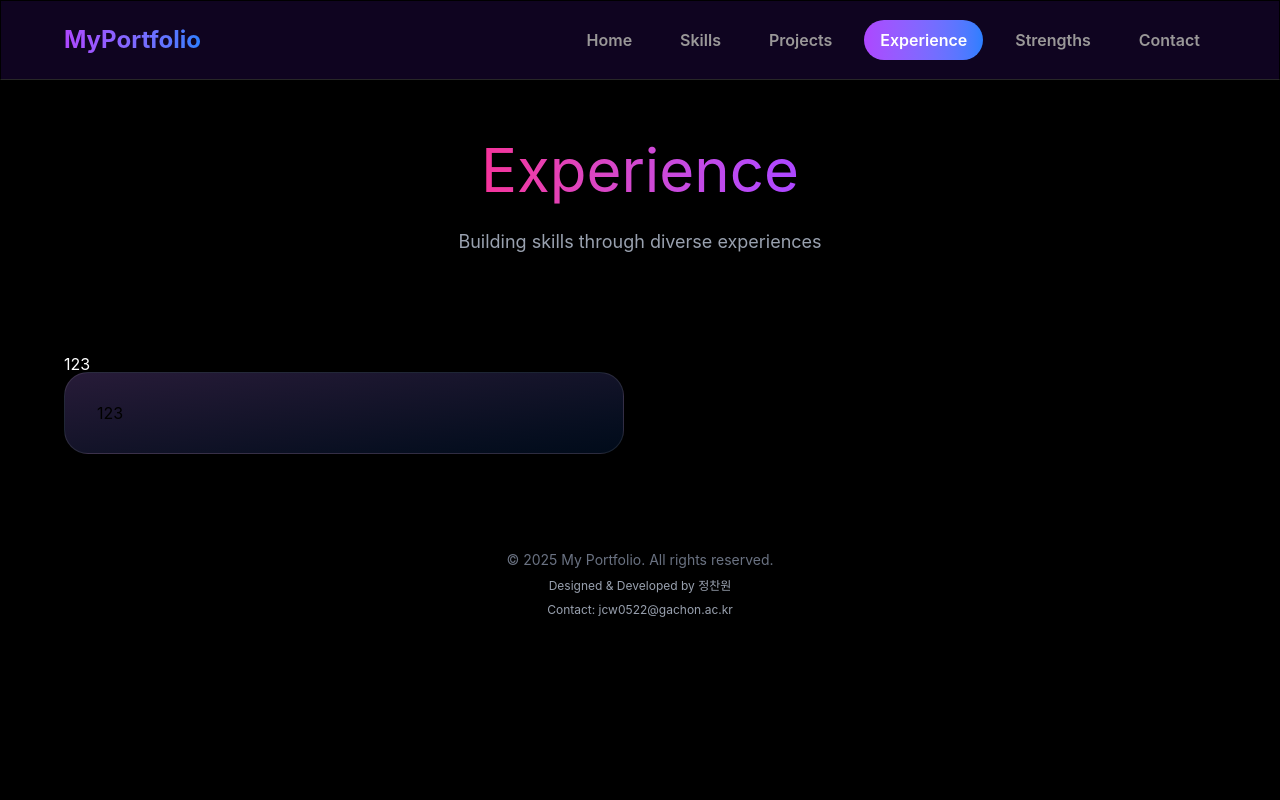
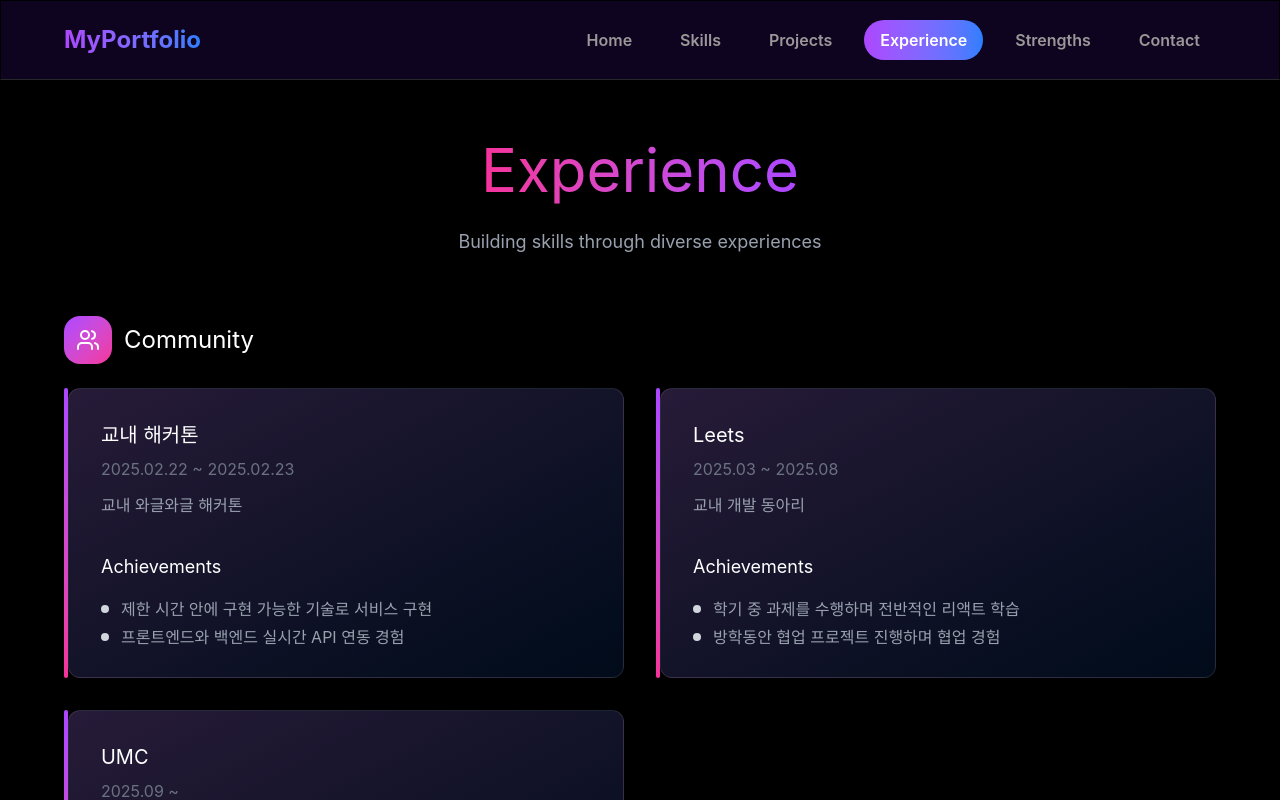
Before and after one commit to JeongCW0522/Portfolio, a React (Vite) app: page /experience in a window 1280 px wide. Built offline with nearby package versions, Linux system fonts and the light colour scheme.

Commit message:
feat: 경험 UI 구현

```diff
--- a/src/components/Experience.jsx
+++ b/src/components/Experience.jsx
@@ -1,6 +1,8 @@
 import { motion } from "framer-motion";
 import PageTitle from "./layouts/PageTitle";
-import ExperienceCard from "./Experience/ExperienceCard";
+import Experience1 from "./Experience/Experience1";
+import { Users, Award } from "lucide-react";
+import Experience2 from "./Experience/Experience2";
 
 const experience = () => {
   return (
@@ -14,8 +16,29 @@ const experience = () => {
         title="Experience"
         subTitle="Building skills through diverse experiences"
       />
-      <div className="grid grid-cols-1 md:grid-cols-2 gap-8 w-full max-w-6xl mt-10">
-        <ExperienceCard />
+
+      <div className="max-w-6xl w-full">
+        <div className="flex items-center gap-3 mb-6">
+          <div className="bg-linear-to-br from-purple-500 to-pink-500 rounded-2xl p-3 text-white">
+            <Users />
+          </div>
+          <h2 className="text-white text-2xl">Community</h2>
+        </div>
+        <div className="grid grid-cols-1 md:grid-cols-2 gap-8">
+          <Experience1 />
+        </div>
+      </div>
+
+      <div className="max-w-6xl w-full mt-20">
+        <div className="flex items-center gap-3 mb-6">
+          <div className="bg-linear-to-br from-orange-400 to-orange-600 rounded-2xl p-3 text-white">
+            <Award />
+          </div>
+          <h2 className="text-white text-2xl">Awards</h2>
+        </div>
+        <div className="grid grid-cols-1 md:grid-cols-2 gap-8">
+          <Experience2 />
+        </div>
       </div>
     </motion.div>
   );
--- /dev/null
+++ b/src/components/Experience/Experience1.jsx
@@ -0,0 +1,14 @@
+import { experienceList } from "../../data/experience";
+import ExperienceCard from "./ExperienceCard";
+
+const Experience1 = () => {
+  return (
+    <>
+      {experienceList.map((item) => (
+        <ExperienceCard key={item.title} {...item} />
+      ))}
+    </>
+  );
+};
+
+export default Experience1;
--- /dev/null
+++ b/src/components/Experience/Experience2.jsx
@@ -0,0 +1,16 @@
+import ExperienceCard from "./ExperienceCard";
+
+const Experience2 = () => {
+  return (
+    <ExperienceCard
+      title="Leets 프로젝트 대상"
+      date="2025.08"
+      desc="방학동안 진행한 Letts 최종 프로젝트 대상"
+      Achieve1="모든 기능을 구현하여 완성도 있는 프로젝트 마무리"
+      Achieve2="마지막까지 QA 진행하며 오류 수정"
+      color="from-orange-400 to-orange-600"
+    />
+  );
+};
+
+export default Experience2;
--- a/src/components/Experience/ExperienceCard.jsx
+++ b/src/components/Experience/ExperienceCard.jsx
@@ -1,9 +1,25 @@
-const ExperienceCard = () => {
+import clsx from "clsx";
+
+const ExperienceCard = ({ title, date, desc, Achieve1, Achieve2, color }) => {
   return (
     <div>
-      <h1 className="text-white">123</h1>
-      <div className="w-full max-w-xl p-8 rounded-3xl border border-white/10 bg-linear-to-br from-[#271b38] to-[rgb(1,11,26)] transition-all duration-300 hover:-translate-y-1 hover:scale-103">
-        123
+      <div className="flex items-stretch transition-all duration-300 hover:-translate-y-1 hover:scale-103">
+        <div className={clsx("w-1 bg-linear-to-b rounded-full", color)} />
+        <div className="w-full max-w-xl p-8 rounded-xl border border-white/10 bg-linear-to-br from-[#271b38] to-[rgb(1,11,26)] space-y-3 hover:border-white/20 transision">
+          <h3 className="text-white text-xl">{title}</h3>
+          <p className="text-gray-500">{date}</p>
+          <p className="text-gray-400 my-5 mb-10">{desc}</p>
+          <h3 className="text-white text-lg mb-5">Achievements</h3>
+
+          <div className="flex items-center gap-3">
+            <div className="w-2 h-2 bg-gray-300 rounded-full" />
+            <p className="text-gray-400">{Achieve1}</p>
+          </div>
+          <div className="flex items-center gap-3">
+            <div className="w-2 h-2 bg-gray-300 rounded-full" />
+            <p className="text-gray-400">{Achieve2}</p>
+          </div>
+        </div>
       </div>
     </div>
   );
--- /dev/null
+++ b/src/data/experience.js
@@ -0,0 +1,26 @@
+export const experienceList = [
+  {
+    title: "교내 해커톤",
+    date: "2025.02.22 ~ 2025.02.23",
+    desc: "교내 와글와글 해커톤",
+    Achieve1: "제한 시간 안에 구현 가능한 기술로 서비스 구현",
+    Achieve2: "프론트엔드와 백엔드 실시간 API 연동 경험",
+    color: "from-purple-500 to-pink-500",
+  },
+  {
+    title: "Leets",
+    date: "2025.03 ~ 2025.08",
+    desc: "교내 개발 동아리",
+    Achieve1: "학기 중 과제를 수행하며 전반적인 리액트 학습",
+    Achieve2: "방학동안 협업 프로젝트 진행하며 협업 경험",
+    color: "from-purple-500 to-pink-500",
+  },
+  {
+    title: "UMC",
+    date: "2025.09 ~",
+    desc: "중앙 개발 연합 동아리",
+    Achieve1: "학기 중 과제 주차 별 스터디 진행하며 워크북 학습",
+    Achieve2: "교내 해커톤과 데모데이 프로젝트로 협업 경험",
+    color: "from-purple-500 to-pink-500",
+  },
+];
```
